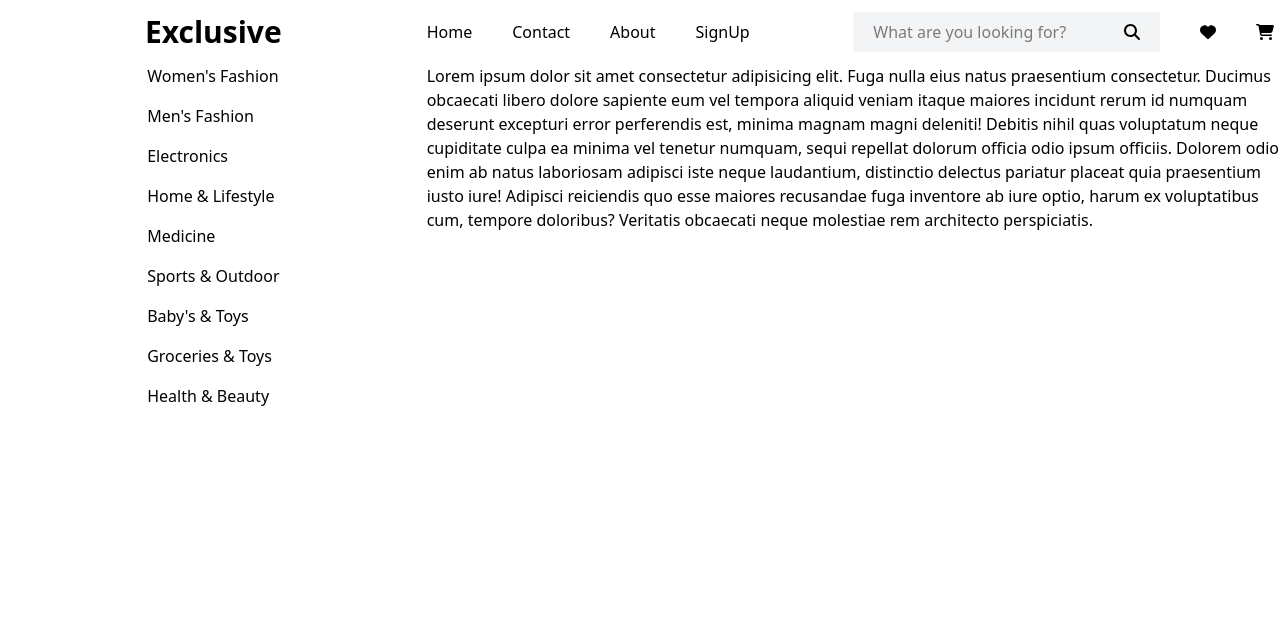
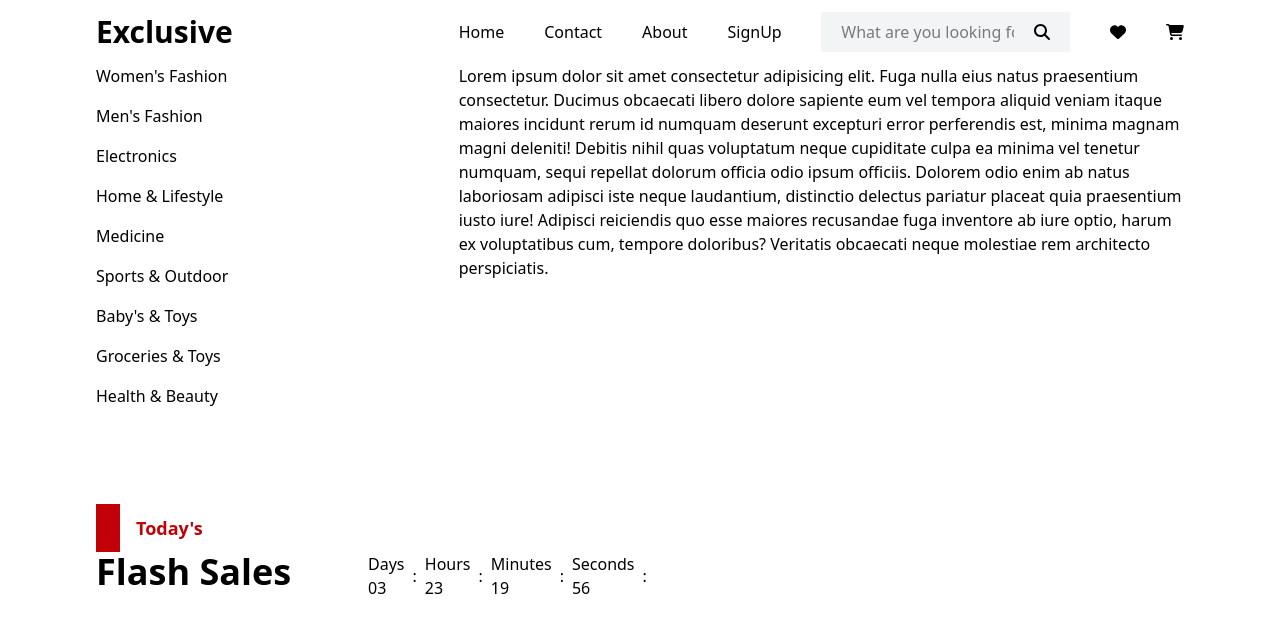
Before and after one commit to Fredenga/react_full_eco, a React (Vite) app: page / in a window 1280 px wide. Shown: the top 632 px of the page. Built offline with nearby package versions, Linux system fonts and the light colour scheme.

Commit message:
flash sales section

```diff
--- a/src/components/common/Navbar.tsx
+++ b/src/components/common/Navbar.tsx
@@ -10,7 +10,7 @@ const Navbar = () => {
   return (
     <nav className="flex bg-white text-black items-center lg:h-16">
       <div className="flex-1">
-        <h1 className="text-3xl font-bold flex justify-center">Exclusive</h1>
+        <h1 className="text-3xl font-bold">Exclusive</h1>
       </div>
       <div className="flex-1 space-x-10">
         {items.map((item) => (
--- /dev/null
+++ b/src/components/home/FlashSales.tsx
@@ -0,0 +1,11 @@
+import FlashSalesHead from "./FlashSalesHead";
+
+const FlashSales = () => {
+  return (
+    <div className="md:mt-24">
+      <FlashSalesHead />
+    </div>
+  );
+};
+
+export default FlashSales;
--- /dev/null
+++ b/src/components/home/FlashSalesHead.tsx
@@ -0,0 +1,45 @@
+const FlashSalesHead = () => {
+  const time = [
+    { text: ["Days", "03"] },
+    { text: ["Hours", "23"] },
+    { text: ["Minutes", "19"] },
+    { text: ["Seconds", "56"] },
+  ];
+  return (
+    <div className="w-full">
+      <div className=" flex items-center">
+        <div className="bg-red-700 w-6 h-12 mr-4"></div>
+        <h2 className="text-red-700 text-lg font-semibold">Today's</h2>
+      </div>
+      <div className="flex">
+        <div className="flex-1/4">
+          <h1 className="text-4xl font-semibold">Flash Sales</h1>
+        </div>
+        <div className="flex flex-3/4 items-center space-x-2">
+          <div className="">
+            <p>Days</p>
+            <p>03</p>
+          </div>
+          <span>:</span>
+          <div className="">
+            <p>Hours</p>
+            <p>23</p>
+          </div>
+          <span>:</span>
+          <div className="">
+            <p>Minutes</p>
+            <p>19</p>
+          </div>
+          <span>:</span>
+          <div className="">
+            <p>Seconds</p>
+            <p>56</p>
+          </div>
+          <span>:</span>
+        </div>
+      </div>
+    </div>
+  );
+};
+
+export default FlashSalesHead;
--- a/src/components/home/Sidebar.tsx
+++ b/src/components/home/Sidebar.tsx
@@ -12,7 +12,7 @@ const Sidebar = () => {
   ];
 
   return (
-    <div className="flex-1/3 flex justify-center ">
+    <div className="flex-1/3">
       <ul className="space-y-4">
         {items.map((item) => (
           <li>{item}</li>
--- a/src/pages/Home.tsx
+++ b/src/pages/Home.tsx
@@ -1,11 +1,13 @@
 import Navbar from "../components/common/Navbar";
+import FlashSales from "../components/home/FlashSales";
 import Hero from "../components/home/Hero";
 
 const Home = () => {
   return (
-    <div>
+    <div className="md:px-24">
       <Navbar />
-      <Hero/>
+      <Hero />
+      <FlashSales />
     </div>
   );
 };
```
